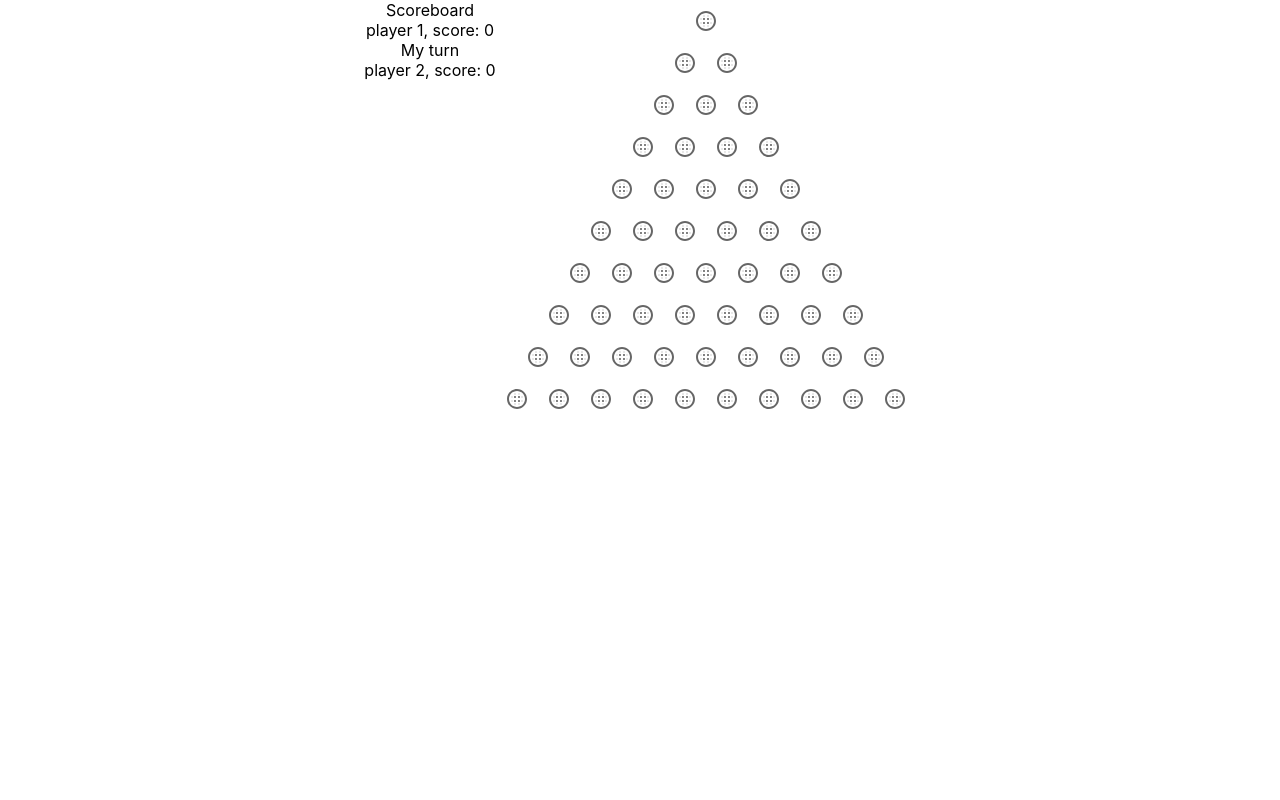
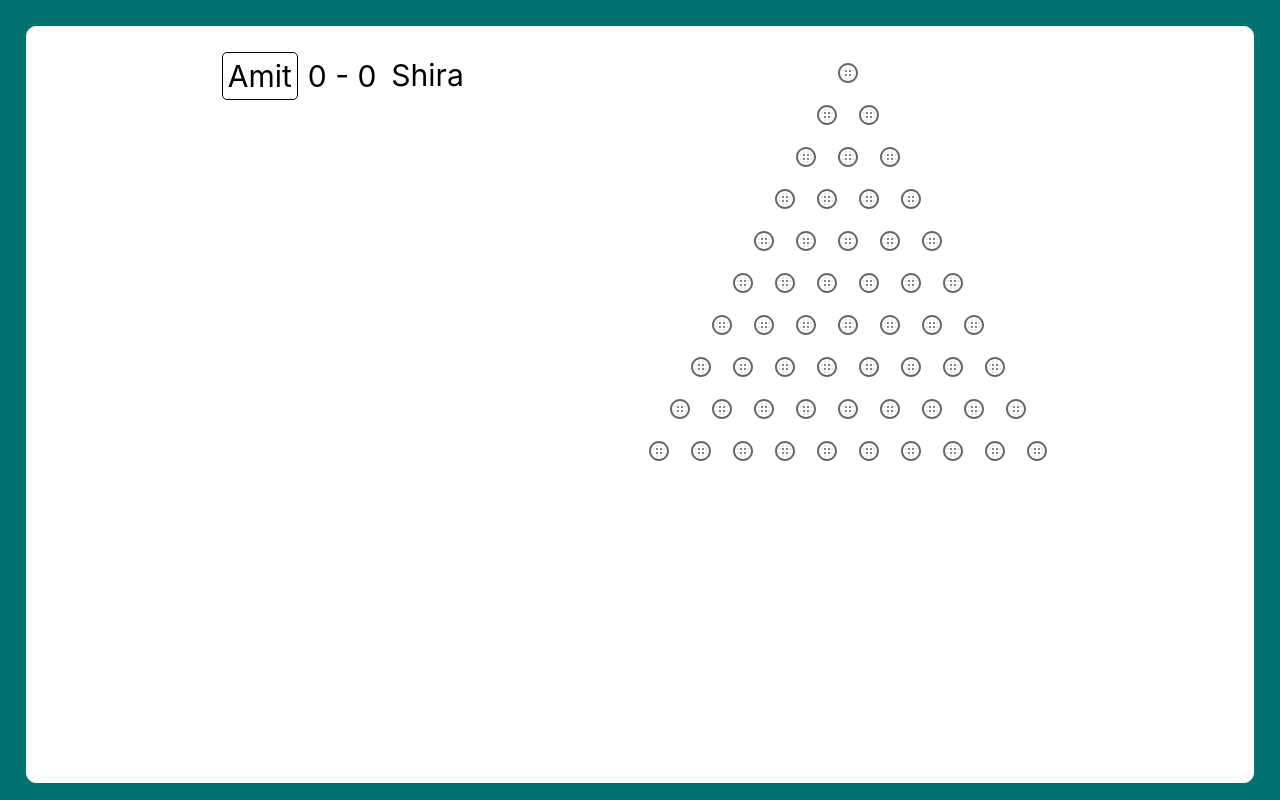
Before and after one commit to ozamit/shoorot, a React (Create React App) app: page /#/game in a window 1280 px wide. Built offline with nearby package versions, Linux system fonts and the light colour scheme.

Commit message:
21.11.23

```diff
--- a/src/Components/Scoreboard/Scoreboard.css
+++ b/src/Components/Scoreboard/Scoreboard.css
@@ -1,8 +1,20 @@
 .Scoreboard {
-    display: flex;
-    flex-direction: column;
+    /* display: flex;
+    flex-direction: column; */
 }
 
 .Scoreboard_inner {
-    /* display: flex; */
+    display: flex;
 }
+
+.player {
+    display: flex;
+}
+
+.score {
+    display: flex;
+    align-items: center;
+    margin: 0 10px;
+    font-size: 30px;
+
+}
--- a/src/Components/Scoreboard/Scoreboard.jsx
+++ b/src/Components/Scoreboard/Scoreboard.jsx
@@ -1,26 +1,51 @@
-import React from 'react'
+import React, { useState, useEffect } from 'react'
 import "./Scoreboard.css"
 
-function Scoreboard({ players, whoIsPlaying }) {
+function Scoreboard({ players, whoIsPlaying, player1Score, player2Score, sumScorePlayer1, sumScorePlayer2 }) {
+
+  const [isActive, setIsActive] = useState(false);
+
+  const toggleActive = () => {
+    setIsActive(!isActive);
+  };
+
+  const containerStyle1 = {
+    backgroundColor: 'white',
+    padding: '5px',
+    border: whoIsPlaying && whoIsPlaying[0].nowPlaying ? '1px solid black' : '0px solid black',
+    borderRadius: '5px',
+    color: 'black',
+    fontSize: '30px',
+  };
+
+  const containerStyle2 = {
+    backgroundColor: 'white',
+    padding: '5px',
+    border: whoIsPlaying && whoIsPlaying[1].nowPlaying ? '1px solid black' : '0px solid black',
+    borderRadius: '5px',
+    color: 'black',
+    fontSize: '30px',
+
+  };
+
+
   return (
     <div className='Scoreboard'>
-        Scoreboard
-        <div className='Scoreboard_inner'>
-          <div>
-              {players[0].playerName}
-              {players[0].score}
-              {whoIsPlaying[0].nowPlaying && (<div>My turn</div>)}
 
-          </div>
-          <div>
-              {players[1].playerName}
-              {players[1].score}
-              {whoIsPlaying[1].nowPlaying && (<div>My turn!</div>)}
+      <div className='Scoreboard_inner'>
 
 
-          </div>
-        </div>
+    <div style={containerStyle1}>
+    {players[0].playerName}
+    </div>
+    <div className='score'> {sumScorePlayer1} - {sumScorePlayer2} </div>
+    <div style={containerStyle2}>
+      {players[1].playerName}
+    </div>
 
+
+
+    </div>
     </div>
   )
 }
--- a/src/Pages/Game/Game.css
+++ b/src/Pages/Game/Game.css
@@ -1,10 +1,27 @@
+.wrapper {
+    background-color: #007272;
+    position: absolute;
+    top: 0;
+    bottom: 0;
+    left: 0;
+    right: 0;
+}
 .Game {
     display: flex;
-    justify-content: center;
+    justify-content: space-evenly;
+    align-items: stretch;
+    background-color: #ffffff;
+    border: 1px solid #ffffff;
+    border-radius: 10px;
+    margin: 2%;
+    padding: 2%;
+    height: 88vh;
 
 }
 
 .board {
     display: flex;
     flex-direction: column;
+    /* border: 1px solid black; */
+    border-radius: 10px;
 }
--- a/src/Pages/Game/Game.jsx
+++ b/src/Pages/Game/Game.jsx
@@ -15,13 +15,21 @@ function Game() {
 
     const [allIds, setAllIds] = useState([]);
     const [players, setPlayers] = useState([
-        { playerName: 'player 1, score: ', score: 0, nowPlaying: true},
-        { playerName: 'player 2, score: ', score: 0, nowPlaying: false},
+        { playerName: 'Amit' },
+        { playerName: 'Shira' },
       ]);
+
     const [whoIsPlaying, setWhoIsPlaying] = useState([
         { playerName: 'player 1', nowPlaying: true},
         { playerName: 'player 2', nowPlaying: false},
       ]);
+
+      const [player1Score, setPlayer1Score] = useState([0]);
+      const [player2Score, setPlayer2Score] = useState([0]);
+
+      const [sumScorePlayer1, setSumScorePlayer1] = useState(0);
+      const [sumScorePlayer2, setSumScorePlayer2] = useState(0);
+
     // Open to see all buttons names
     const [checkboxState, setCheckboxState] = useState({
         checkbox1: false,
@@ -81,9 +89,21 @@ function Game() {
         checkbox55: false,
       });
 
-    useEffect(() => {
-        // console.log("Use effect")
-    }, []);
+//   useEffect(() => {
+//     console.log("Use effect")
+// }, []);
+
+function sumScoreForPlayer1() {
+    const sum = player1Score.reduce((accumulator, currentValue) => accumulator + currentValue, 0);
+    console.log("sum player1Score", sum)
+    setSumScorePlayer1(sum)
+  }
+
+function sumScoreForPlayer2() {
+    const sum = player2Score.reduce((accumulator, currentValue) => accumulator + currentValue, 0);
+    console.log("sum player2Score", sum)
+    setSumScorePlayer2(sum)
+  }
 
     const handleCheckboxChange = (checkboxName) => {
         setCheckboxState((prevState) => ({
@@ -103,10 +123,10 @@ function Game() {
       });
 
       const toggleNowPlaying = () => {
-        const updatedPlayers = whoIsPlaying.map((player) => ({
-        ...player,
-        nowPlaying: !whoIsPlaying.nowPlaying,
-        }));
+        console.log("whoIsPlaying", whoIsPlaying)
+        const updatedPlayers = whoIsPlaying.map((player) => ({...player, nowPlaying: !player.nowPlaying, }));
+        console.log("updated whoIsPlaying ", updatedPlayers)
+
         setWhoIsPlaying(updatedPlayers);
     }
 
@@ -121,26 +141,16 @@ function Game() {
               const nowPlayingIndex = players.findIndex((player) => player.nowPlaying);
               const isNotPlayingIndex = players.findIndex((player) => player.nowPlaying === false);
 
-              const updatedPlayers = [...players];
-                updatedPlayers[nowPlayingIndex] = {
-                  ...updatedPlayers[nowPlayingIndex],
-                  score: updatedPlayers[nowPlayingIndex].score + scoreIncrement,
-                  nowPlaying: !updatedPlayers[nowPlayingIndex].nowPlaying
-                }
-                updatedPlayers[isNotPlayingIndex] = {
-                ...updatedPlayers[isNotPlayingIndex],
-                    nowPlaying: !updatedPlayers[isNotPlayingIndex].nowPlaying
-                };
+              const whoIsPlayingNow = whoIsPlaying.findIndex((player) => player.nowPlaying);
+                console.log("whoIsPlaying", whoIsPlayingNow)
 
-                console.log("updatedPlayers", updatedPlayers)
-                setPlayers(updatedPlayers)
-                return updatedPlayers;
+                if ( whoIsPlayingNow === 0 ) { player1Score.push(scoreIncrement); }
+                if ( whoIsPlayingNow === 1 ) { player2Score.push(scoreIncrement); }
+
+                console.log("updatedPlayer1Score: ", player1Score)
+                console.log("updatedPlayer2Score: ", player2Score)
+
           };
-
-
-
-
-
 
         const parts = newItem.split('-');
         // console.log("parts: ", parts[0],parts[1],parts[2])
@@ -161,17 +171,9 @@ function Game() {
             if ( countFirstPart === parseInt(parts[0]) ) {
                 console.log("Complete Shoora!!! The score is", parts[0])
                 updateScore(parseInt(parts[0]))
+                sumScoreForPlayer1()
+                sumScoreForPlayer2()
             }
-            // else {
-            //     const toggleNowPlaying = () => {
-            //         const updatedPlayers = players.map((player) => ({
-            //         ...player,
-            //         nowPlaying: !player.nowPlaying,
-            //         }));
-            //         setPlayers(updatedPlayers);
-            //     };
-            //     toggleNowPlaying()
-            //     }
         }
         checkIfCompleteFirstShoora(countFirstPart)
 
@@ -182,17 +184,9 @@ function Game() {
             if ( countSecondPart === 11 - (parseInt(parts[1])) ) {
                 console.log("Complete Shoora!!! The score is", 11 - parts[1])
                 updateScore(11 - parts[1])
+                sumScoreForPlayer1()
+                sumScoreForPlayer2()
             }
-            // else {
-            //     const toggleNowPlaying = () => {
-            //         const updatedPlayers = players.map((player) => ({
-            //         ...player,
-            //         nowPlaying: !player.nowPlaying,
-            //         }));
-            //         setPlayers(updatedPlayers);
-            //     };
-            //     toggleNowPlaying()
-            //     }
         }
         checkIfCompleteSecondShoora(countSecondPart)
 
@@ -203,17 +197,10 @@ function Game() {
             if ( countLastPart === 11 - (parseInt(parts[2])) ) {
                 console.log("Complete Shoora!!! The score is", 11 - parts[2])
                 updateScore(11 - parts[2])
+                sumScoreForPlayer1()
+                sumScoreForPlayer2()
             }
-            // else {
-            // const toggleNowPlaying = () => {
-            //     const updatedPlayers = players.map((player) => ({
-            //     ...player,
-            //     nowPlaying: !player.nowPlaying,
-            //     }));
-            //     setPlayers(updatedPlayers);
-            // };
-            // toggleNowPlaying()
-            // }
+
         }
         checkIfCompleteLastShoora(countLastPart)
 
@@ -272,14 +259,15 @@ function Game() {
       };
 
   return (
+    <div className="wrapper">
     <div className='Game'>
         <ThemeProvider theme={theme}>
 
-        <div><Scoreboard players={players} whoIsPlaying={whoIsPlaying}/></div>
+        <div><Scoreboard players={players} whoIsPlaying={whoIsPlaying} player1Score={player1Score} player2Score={player2Score} sumScorePlayer1={sumScorePlayer1} sumScorePlayer2={sumScorePlayer2}/></div>
         <div>
             <div className='board'>
                 <div className='r1'>
-                    <Checkbox id='1-1-1' onChange={() => handleCheckboxChange("checkbox1")} onClick={() => addItem('1-1-1')} {...label} icon={<BlurCircularIcon />} checkedIcon={<BrightnessHighIcon />} disabled={checkboxState.checkbox1} />
+                    <Checkbox id='1-1-1' size="medium" onChange={() => handleCheckboxChange("checkbox1")} onClick={() => addItem('1-1-1')} {...label} icon={<BlurCircularIcon />} checkedIcon={<BrightnessHighIcon />} disabled={checkboxState.checkbox1} />
                 </div>
                 <div className='r2'>
                     <Checkbox id='2-1-2' onChange={() => handleCheckboxChange("checkbox2")} onClick={() => addItem('2-1-2')} {...label} icon={<BlurCircularIcon />} checkedIcon={<BrightnessHighIcon />} disabled={checkboxState.checkbox2} />
@@ -357,6 +345,7 @@ function Game() {
     </div>
     </ThemeProvider>
     </div>
+    </div>
   )
 }
 
```
